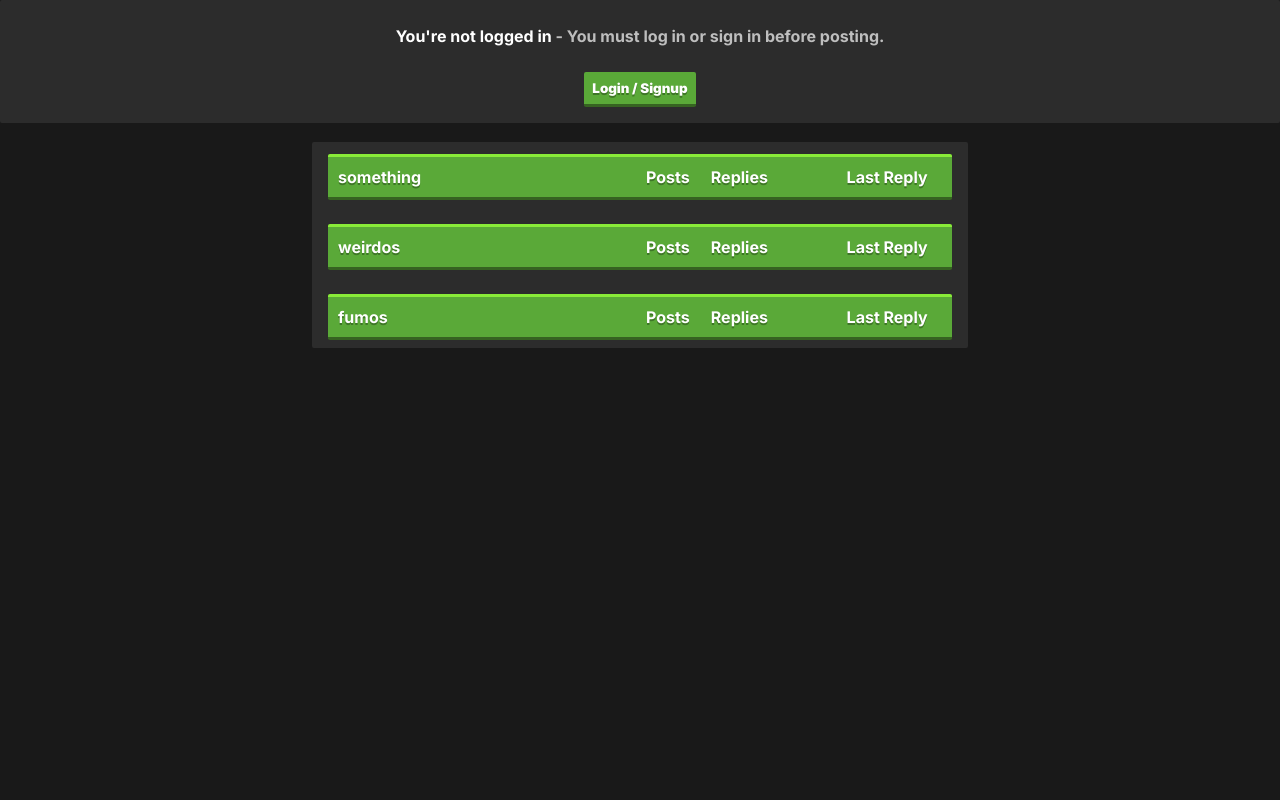
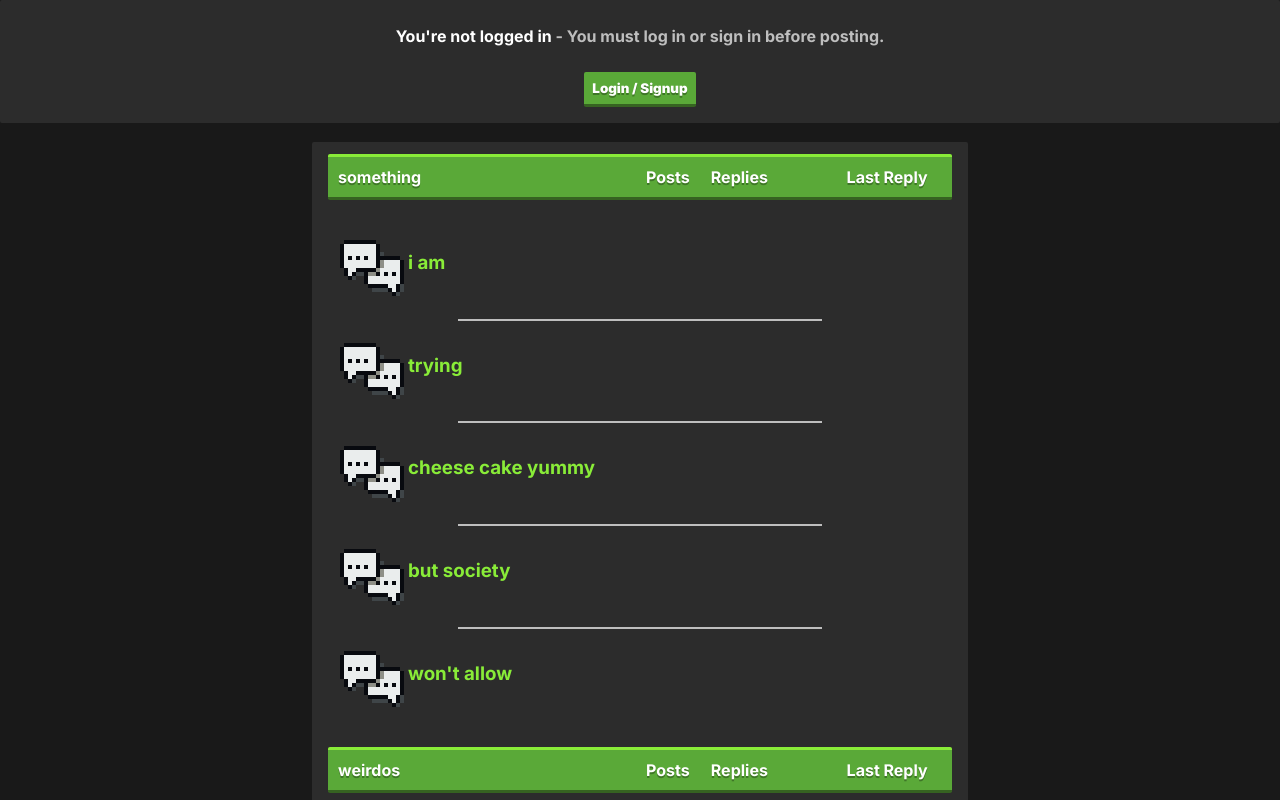
Before and after one commit to Olypolyu/Slinkie-forums, a Vue app in the folder frontend/: page / in a window 1280 px wide. Shown: the top 800 px of the page. Built offline with nearby package versions, Linux system fonts and the light colour scheme.

Commit message:
more work

```diff
--- a/frontend/src/Api.js
+++ b/frontend/src/Api.js
@@ -1,3 +1,8 @@
+/**
+ * In this file should be declared all classes destined to be rendered as content and wrappers around the JSON api.
+ * Documentation about the API is preffered to be in the backend as this should just be glue code interfacing the HTTP/json requests with JS.
+ */
+
 export class Category {
     constructor(id, name) {
         this.id = id;
@@ -16,20 +21,53 @@ export class Category {
      */
     get topPosts() {
         return [
-            new Post()
+            new Post("i am"),
+            new Post("trying"),
+            new Post("cheese cake yummy"),
+            new Post("but society"),
+            new Post("won't allow"),
         ]
     };
 };
 
 export class Post {
     constructor(title) {
-        self.title = title
+        this.title = title
     }
 
     authorID = "";
     title = "";
     datePosted = 0;
 
+    /**
+     * returns image src for the little icon.
+     * @returns {string}
+     */
+    get icon() {
+        return '/src/assets/talk.png';
+    };
+
+    get iconAltText() {
+        return "a beutiful conversation";
+    };
+
     get metrics()  {return null};
     get lastReply() {return null};
 }
+
+/**
+ * Returns if the user is currently logged in. Used for the nav.
+ * The way it's supposed to work is simple:
+ *  1. check the cookies for a login token, if none, we are not logged in.
+ *  2. check expiry date on the token, if past, we are not logged in.
+ *  - 2.1. if not past expiry date, and if the it expires in 4 days or less, tell the server to refresh the token.
+ *  - 2.2. if we successfully refreshed the token, save that to localStorage.
+ *  3. return whether the current token is valid.
+ *
+ * @returns {boolean}
+ */
+export function isLoggedIn() {return false};
+
+export function getUserData(id) {
+    return null;
+};
--- a/frontend/src/components/ThreadCard.vue
+++ b/frontend/src/components/ThreadCard.vue
@@ -1,9 +1,60 @@
 <script setup>
+import {ref} from 'vue'
+
 const props = defineProps([
-    'icon',
+    'post'
 ])
+
+const post = ref(props.post);
 
 </script>
 
 <template>
+    <div class="thread-card">
+        <div class="thread-card-grid">
+            <img :key="src" :src="post.icon" class="icon" />
+            <h3 id="title">{{ post.title }}</h3>
+        </div>
+    </div>
 </template>
+
+<style scoped>
+
+.icon {
+    width:  4em;
+    height: 4em;
+    margin: 0.25rem;
+}
+
+.thread-card-grid {
+    display: grid;
+    grid-template-columns: 0.1fr .45fr 0.115fr 0.115fr 0.32fr;
+}
+
+.thread-card-grid:hover {
+    background-color: var(--background-grey-lighter);
+}
+
+.thread-card {
+    width: 100%;
+}
+
+.thread-card #title {
+    color: var(--minecraft-green-light);
+}
+
+.thread-card + .thread-card:not(:first-child){
+    &::before {
+        display: block;
+        content: '';
+
+        width: 60%;
+        border-bottom: 2px solid var(--text-subtle);
+        border-spacing: var(--section-gap);
+        margin:  calc(var(--section-gap) * 1.5);
+        margin-left: auto;
+        margin-right: auto;
+    }
+}
+
+</style>
--- a/frontend/src/components/ThreadHeader.vue
+++ b/frontend/src/components/ThreadHeader.vue
@@ -1,5 +1,7 @@
 <script setup>
+import {ref} from 'vue'
 import {Category, Post} from "../Api.js"
+import ThreadCard from "./ThreadCard.vue"
 
 const props = defineProps(['category']);
 
@@ -7,8 +9,7 @@ const props = defineProps(['category']);
  * @type {Category}
  */
 const category = props.category;
-
-category.g
+const posts = ref(category.topPosts)
 
 </script>
 
@@ -22,5 +23,8 @@ category.g
             <p style="width:25%; text-align: end;">Last Reply</p>
         </div>
 
-
+    <span style="margin: 0.75rem;" />
+    <div style="width: 95%; padding: 0.5rem;">
+        <ThreadCard v-for="post in posts" :key="post" :post="post"/>
+    </div>
 </template>
--- a/frontend/src/views/LoginView.vue
+++ b/frontend/src/views/LoginView.vue
@@ -32,7 +32,7 @@
                 <input type="text" id="password">
                 <div class="tooltip">
                     <p>Insert a valid password:</p>
-                    <p>A valid password must be <strong>at least 16 letters long and contain letters(both cases), numbers and symbols.</strong></p>
+                    <p>A valid password must be <strong>at least 16 letters long and contain letters (both cases), numbers and symbols.</strong></p>
                     <p>For example: pASSw0rd!!!1!11!</p>
                 </div>
             </div>
```
Lines whose indentation alone changed are shown as unchanged.
